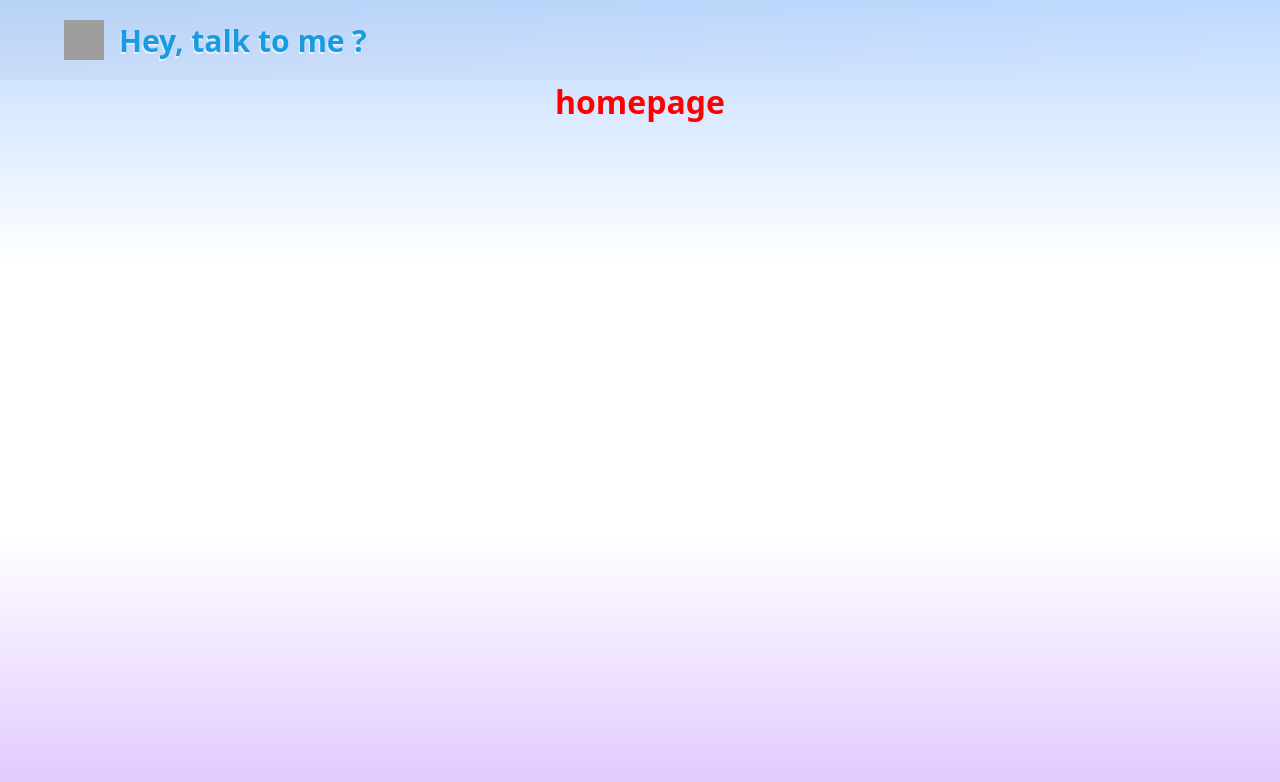
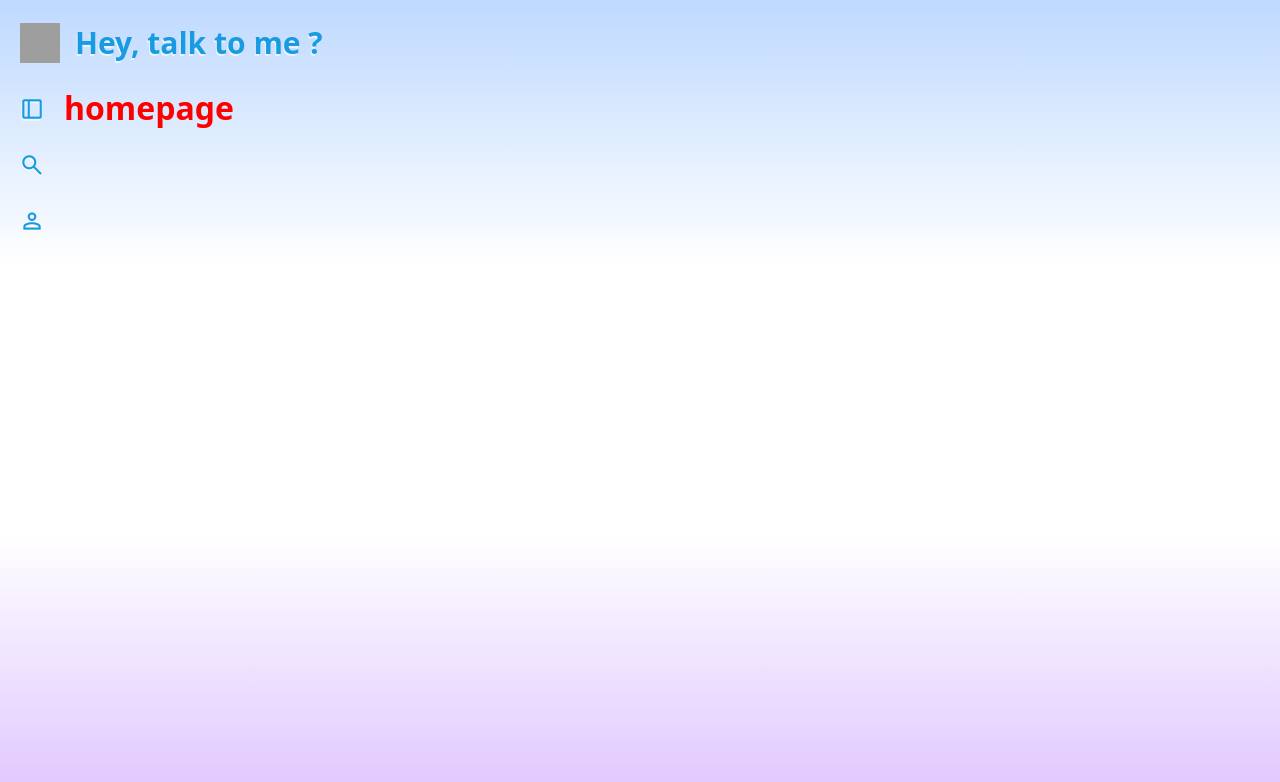
Before and after one commit to Viniciusrodd/TalkToMe, a React (Vite) app in the folder frontend/: page /talkToMe in a window 1280 px wide. Shown: the top 782 px of the page. Built offline with nearby package versions, Linux system fonts and the light colour scheme; grey boxes are pictures that could not be loaded.

Commit message:
frontend - sidebar component creation + styled

```diff
--- a/frontend/src/components/NavBar/NavBar.module.css
+++ b/frontend/src/components/NavBar/NavBar.module.css
@@ -5,9 +5,9 @@
     flex-direction: row;
     align-items: center;
     justify-content: flex-start;
-    height: 10vh;
+    height: 12vh;
     width: 100%;
-    background-image: linear-gradient(to right, rgba(0, 0, 0, 0.036), transparent );
+    background-color: transparent;
 
     & h1{
         font-size: 30px;
@@ -20,7 +20,7 @@
         justify-content: space-between;
         align-items: center;
         height: 100%;
-        margin-left: 5%;
+        margin-left: 20px;
 
         & img{
             height: 40px;
--- /dev/null
+++ b/frontend/src/components/SideBar/SideBar.module.css
@@ -0,0 +1,36 @@
+@charset "UTF-8";
+
+
+.sidebar_container{
+    display: flex;
+    flex-direction: column;
+    align-items: center;
+    justify-content: flex-start;
+    height: 100%;
+    width: 5vw;
+    background-color: transparent;
+
+    & ul{
+        margin-top: 0px;
+        padding: 0px;
+        list-style-type: none;
+
+        & li{
+            padding: 10px;
+            cursor: pointer;
+            margin-bottom: 5px;
+            border-radius: 10px;
+            transition: all ease-in-out 0.2s;
+        }
+        & li:hover{
+            background-color: rgba(255, 255, 255, 0.386);
+            transform: scale(1.06);
+        }
+    }
+
+    span{
+        font-size: 26px;
+        color: #199BE2;
+        text-shadow: -1px 2px 0px rgba(255, 255, 255, 0.6);
+    }
+}
--- /dev/null
+++ b/frontend/src/components/SideBar/SideBar.tsx
@@ -0,0 +1,24 @@
+
+// css
+import styles from './SideBar.module.css';
+
+
+const SideBar = () => {
+    return (
+        <div className={ styles.sidebar_container }>
+            <ul>
+                <li>
+                    <span className="material-symbols-outlined">dock_to_right</span>
+                </li>
+                <li>
+                    <span className="material-symbols-outlined">search</span>
+                </li>
+                <li>
+                    <span className="material-symbols-outlined">person</span>
+                </li>
+            </ul>
+        </div>
+    );
+};
+
+export default SideBar;
--- a/frontend/src/pages/Home/Homepage.module.css
+++ b/frontend/src/pages/Home/Homepage.module.css
@@ -1,4 +1,12 @@
 @charset "UTF-8";
+
+.home_container{
+    display: flex;
+    justify-content: flex-start;
+    align-items: flex-start;
+    height: 100%;
+    width: 100%;
+}
 
 .h1_test{
     color: red;
--- a/frontend/src/pages/Home/Homepage.tsx
+++ b/frontend/src/pages/Home/Homepage.tsx
@@ -4,6 +4,7 @@ import styles from './Homepage.module.css';
 
 // components
 import NavBar from '../../components/NavBar/NavBar';
+import SideBar from '../../components/SideBar/SideBar';
 
 
 // homepage
@@ -13,9 +14,15 @@ const Homepage = () => {
             { /* navbar */ }
             <NavBar />
 
-            <h1 className={ styles.h1_test }>
-                homepage
-            </h1>
+            { /* homepage */ }
+            <div className={ styles.home_container }>
+                { /* sidebar */ }
+                <SideBar />
+
+                <h1 className={ styles.h1_test }>
+                    homepage
+                </h1>
+            </div>
         </div>
     );
 };
```
